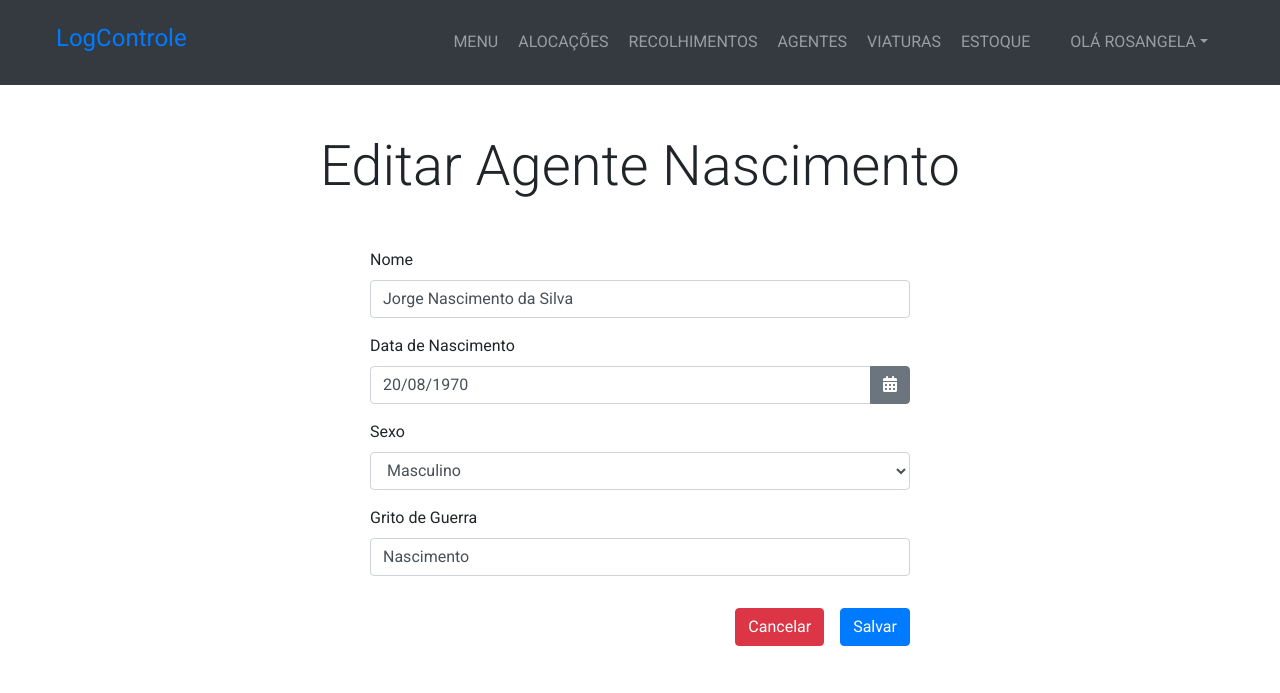
After one commit to Eduardo-H/stock-manager, a Django app: page /agente/1/editar/ in a window 1280 px wide. The commit adds this page. Shown: the top 693 px of the page. Run offline with Django 3.2, Linux system fonts and the light colour scheme; data comes from the database, SQL or seed files in the repository; both versions use the stored data as it was after the commit; some libraries are stand-ins or nearby versions.

Commit message:
Edit Agent view and template created

```diff
--- a/management/static/management/css/style.css
+++ b/management/static/management/css/style.css
@@ -45,3 +45,9 @@ body::-webkit-scrollbar-thumb {
   background: #4F4F4F;
   border-radius: 40px;
 }
+
+
+#mensagem-confirmacao {
+  position: absolute;
+  top: 40%;
+}
--- /dev/null
+++ b/management/templates/management/editaragente.html
@@ -0,0 +1,69 @@
+{% extends 'management/base.html' %}
+
+{% block content %}
+  <section class="py-5">
+    <div class="container">
+      <h1 class="display-4 text-center mb-5">Editar Agente {{ agente.gritodeguerra }}</h1>
+      <div class="row justify-content-center">
+        <div class="col-lg-6">
+          {% if erro %}
+            <div class="alert alert-danger text-center">
+              <h3>{{ erro }}</h3>
+            </div>
+          {% endif %}
+          <form method="POST" autocomplete="off">
+            {% csrf_token %}
+
+            <div class="form-group">
+              <label for="nome">Nome</label>
+              <input type="text" class="form-control" name="nome" id="nome" value="{{ agente.nome }}" required>
+            </div>
+
+            <div class="form-group">
+              <label for="datanascimento">Data de Nascimento</label>
+              <div class="input-group">
+                <input type="text" class="form-control" name="datanascimento" id="datanascimento" value="{{ agente.datanascimento|date:'d/m/Y' }}" required>
+                <div class="input-group-append">
+                  <span class="btn btn-secondary"><i class="fas fa-calendar-alt"></i></span>
+                </div>
+              </div>
+            </div>
+
+            <div class="form-group">
+              <label for="sexo">Sexo</label>
+              <select class="form-control" name="sexo" id="sexo" required>
+                {% if agente.sexo == 'Masculino' %}
+                  <option value="Masculino" selected>Masculino</option>
+                  <option value="Feminino">Feminino</option>
+                {% else %}
+                  <option value="Feminino"selected>Feminino</option>
+                  <option value="Masculino">Masculino</option>
+                {% endif %}
+              </select>
+            </div>
+
+            <div class="form-group">
+              <label for="gritodeguerra">Grito de Guerra</label>
+              <input type="text" class="form-control" name="gritodeguerra" id="gritodeguerra" value="{{ agente.gritodeguerra }}" required>
+            </div>
+
+            <div class="d-flex justify-content-end">
+              <a href="{% url 'detalheagente' agente.id %}" class="btn btn-danger mt-3 mr-3">Cancelar</a>
+              <button type="submit" class="btn btn-primary mt-3">Salvar</button>
+            </div>
+          </form>
+        </div>
+      </div>
+    </div>
+  </section>
+
+  <script type="text/javascript">
+    $('#datanascimento').datepicker({
+			format: "dd/mm/yyyy",
+			language: "pt-BR",
+			autoclose: true,
+			todayHighlight: true,
+      orientation: "bottom left"
+		});
+  </script>
+{% endblock %}
--- a/management/views.py
+++ b/management/views.py
@@ -38,6 +38,7 @@ def detalhealocacao(request, pk_alocacao):
         alocacao = get_object_or_404(Alocacao, pk=pk_alocacao)
         return render(request, 'management/detalhealocacao.html', {'alocacao':alocacao})
 
+
 # AGENTES
 def menuagente(request):
     agentes = Agente.objects.all()
@@ -61,6 +62,20 @@ def detalheagente(request, pk_agente):
     recolhimentos = RecolhimentoAgente.objects.filter(agente_id=agente.id)
     return render(request, 'management/detalheagente.html', {'agente':agente, 'alocacoes':alocacoes, 'recolhimentos':recolhimentos})
 
+def editaragente(request, pk_agente):
+    agente = get_object_or_404(Agente, pk=pk_agente)
+    if request.method == 'GET':
+        formulario = FormAgente(instance=agente)
+        return render(request, 'management/editaragente.html', {'agente':agente, 'formulario':formulario})
+    else:
+        try:
+            formulario = FormAgente(request.POST, instance=agente)
+            formulario.save()
+            return redirect('menuagente')
+        except ValueError:
+            return render(request, 'management/editaragente.html',
+                {'agente':agente, 'formulario':formulario, 'erro':'Não foi possível editar o agente'}
+            )
 
 
 # ESTOQUE
--- a/stock_manager/urls.py
+++ b/stock_manager/urls.py
@@ -25,9 +25,10 @@ urlpatterns = [
     path('agente/', views.menuagente, name='menuagente'),
     path('agente/cadastrar-agente/', views.cadastraragente, name='cadastraragente'),
     path('agente/<int:pk_agente>/detalhes/', views.detalheagente, name="detalheagente"),
+    path('agente/<int:pk_agente>/editar/', views.editaragente, name="editaragente"),
     path('estoque/', views.menuestoque, name='menuestoque'),
     path('estoque/adicionar-ao-estoque/', views.adicionarestoque, name="adicionarestoque"),
     path('estoque/cadastrar-item/', views.cadastraritem, name="cadastraritem"),
     path('estoque/<int:pk_item>/editar', views.editaritem, name="editaritem"),
-    path('estoque/<int:pk_item>/deletar', views.deletaritem, name="deletaritem")
+    path('estoque/<int:pk_item>/deletar', views.deletaritem, name="deletaritem"),
 ]
```
Also changed, not shown: management/templates/management/detalheagente.html (+33 -2 lines), db.sqlite3.
